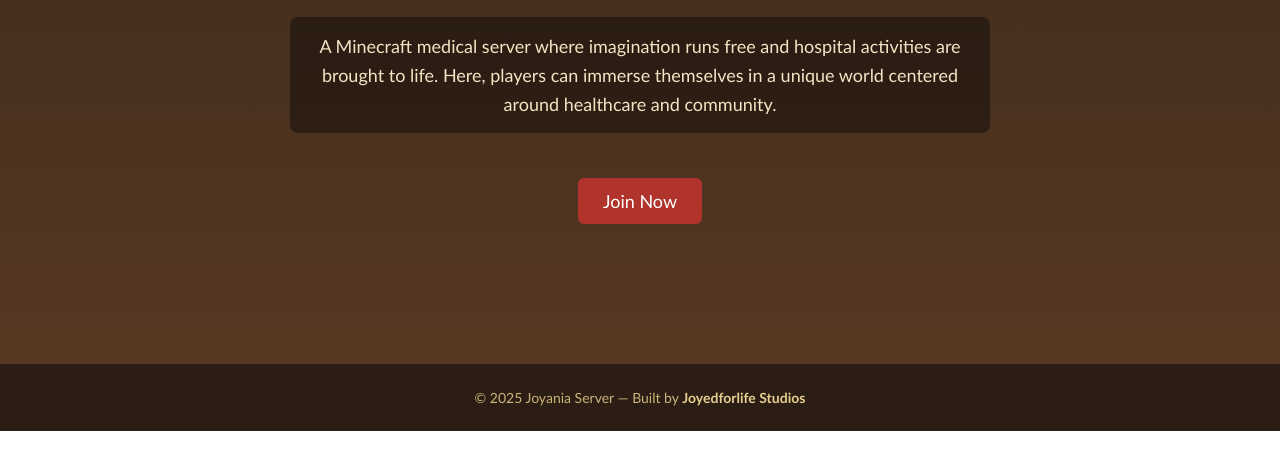
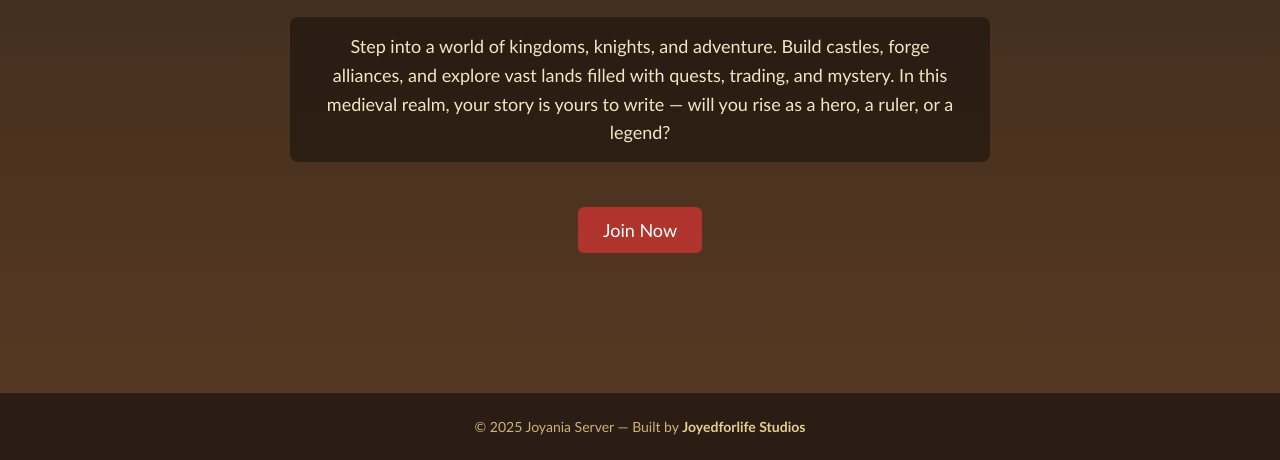
Before and after one commit to Joyedlion/Joyania, a plain HTML site: page index.html in a window 1280 px wide. Shown: the part 458-918 px from the top of the page. Before the commit the page ends 889 px from the top, so only its background shows below. Drawn offline with Linux system fonts and the light colour scheme.

Commit message:
Update index.html

```diff
--- a/index.html
+++ b/index.html
@@ -140,8 +140,8 @@
     <img src="73FC72C4-B3CA-4E54-BEC1-8CA7B03E69D3-removebg-preview.png" alt="Joyania Logo" class="logo">
     <h1>Welcome to <span>JOYANIA</span></h1>
     <p>
-      A Minecraft medical server where imagination runs free and hospital activities are brought to life.
-      Here, players can immerse themselves in a unique world centered around healthcare and community.
+      Step into a world of kingdoms, knights, and adventure.
+Build castles, forge alliances, and explore vast lands filled with quests, trading, and mystery. In this medieval realm, your story is yours to write — will you rise as a hero, a ruler, or a legend?
     </p>
     <a href="#join" class="btn">Join Now</a>
   </section>
```
